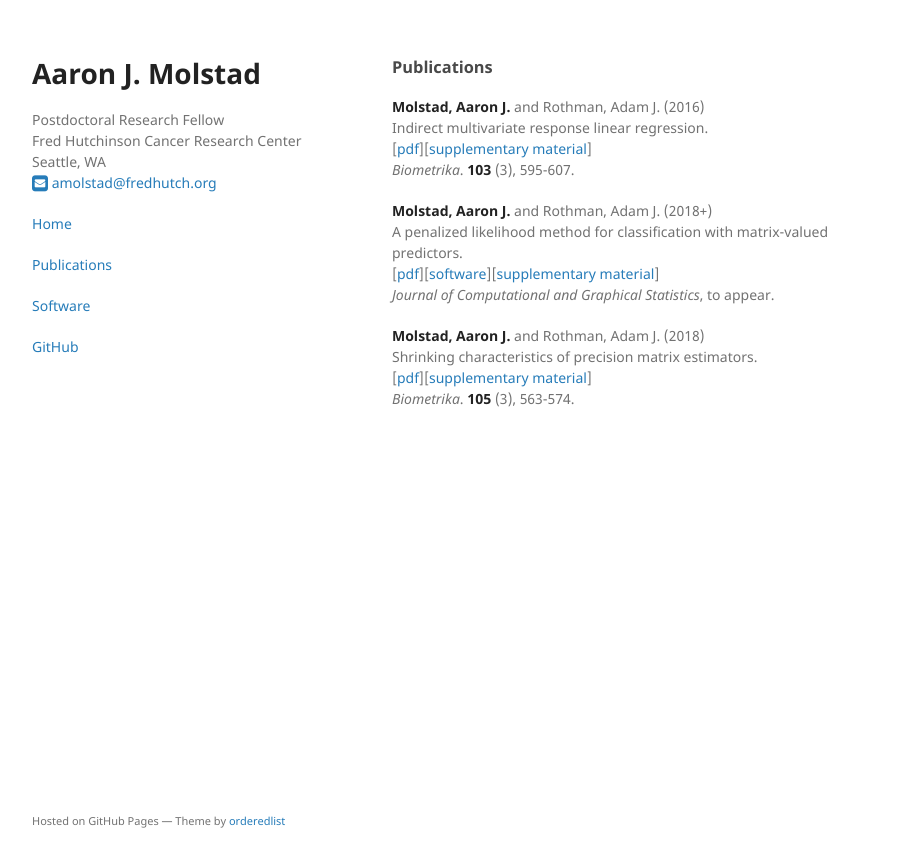
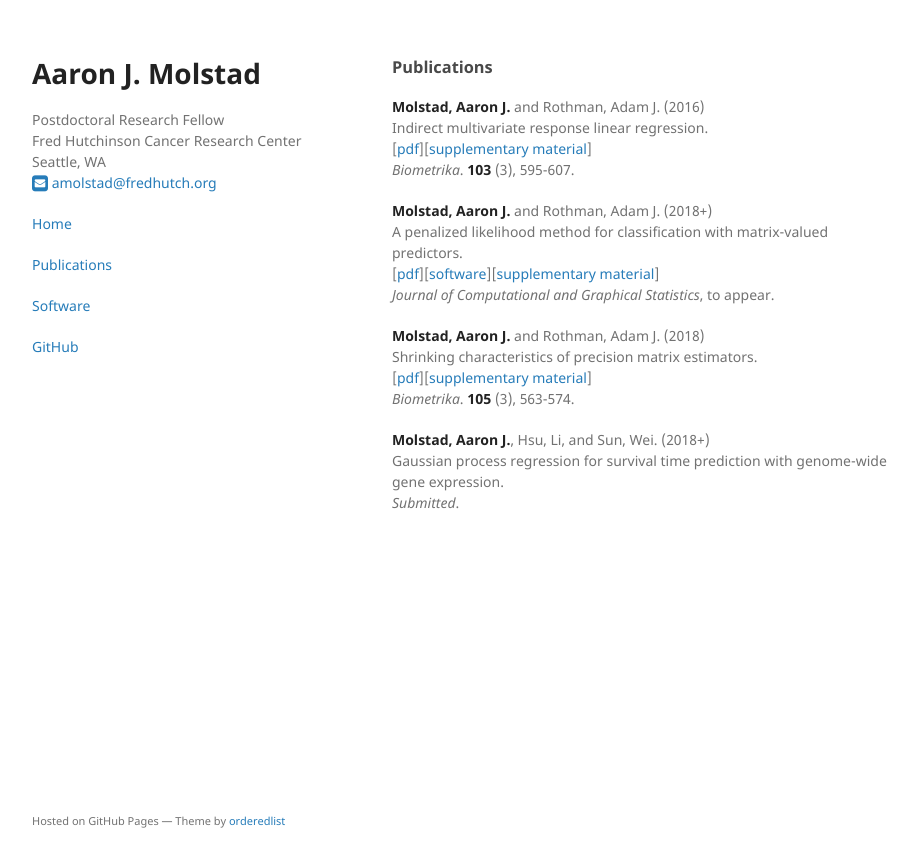
Before and after one commit to ajmolstad/ajmolstad.github.io, a Jekyll site: the page built from publications.md, in a window 1280 px wide. Shown: the top 867 px of the page, without its empty margins (178-1096 px from the left). Built offline with Jekyll 4.4.1, drawn with Linux system fonts in a browser that asks for light colours; our own code applies the rules of GitHub Pages for plain Markdown files.

Commit message:
Update publications.md

```diff
--- a/publications.md
+++ b/publications.md
@@ -17,3 +17,7 @@ A penalized likelihood method for classification with matrix-valued predictors.
 Shrinking characteristics of precision matrix estimators. <br>
 [[pdf](https://academic.oup.com/biomet/article/105/3/563/4994725?guestAccessKey=34dcd085-e992-4398-a8f9-a56cb3ac9207)][[supplementary material](https://academic.oup.com/biomet/article/105/3/563/4994725?guestAccessKey=34dcd085-e992-4398-a8f9-a56cb3ac9207#supplementary-data)]<br>
 *Biometrika*. **105** (3), 563-574. <br>
+
+**Molstad, Aaron J.**, Hsu, Li, and Sun, Wei. (2018+) <br>
+Gaussian process regression for survival time prediction with genome-wide gene expression. <br>
+*Submitted*.
```
